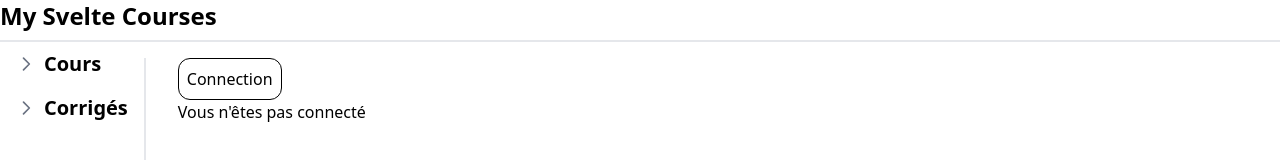
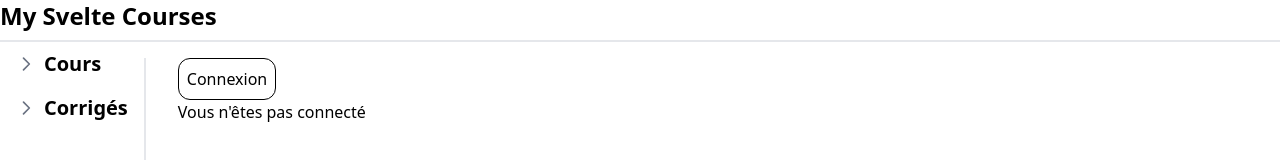
Before and after one commit to horotopia/my-svelte-class, a SvelteKit app: page /cours/demo/1 in a window 1280 px wide. Shown: the top 160 px of the page. Built offline with nearby package versions, Linux system fonts and the light colour scheme.

Commit message:
fix: Correct spelling of 'Connection' to 'Connexion' in demo 1 button

```diff
--- a/src/routes/cours/demo/1/+page.svelte
+++ b/src/routes/cours/demo/1/+page.svelte
@@ -5,5 +5,5 @@
 <button
 	class="border p-2 rounded-xl cursor-pointer"
 	on:click={() => isConnected = !isConnected}
->Connection</button>
+>Connexion</button>
 <p>{isConnected ? 'Vous êtes connecté' : 'Vous n\'êtes pas connecté' }</p>
```
